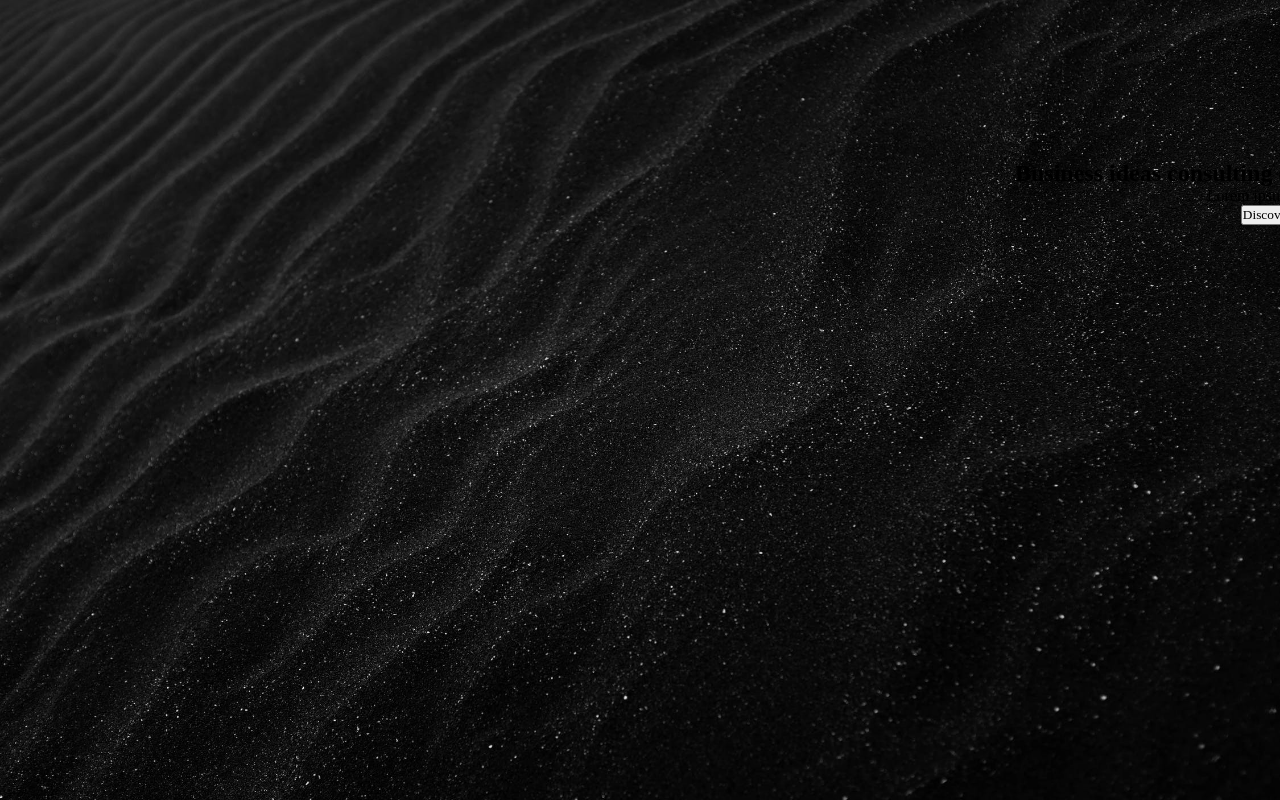
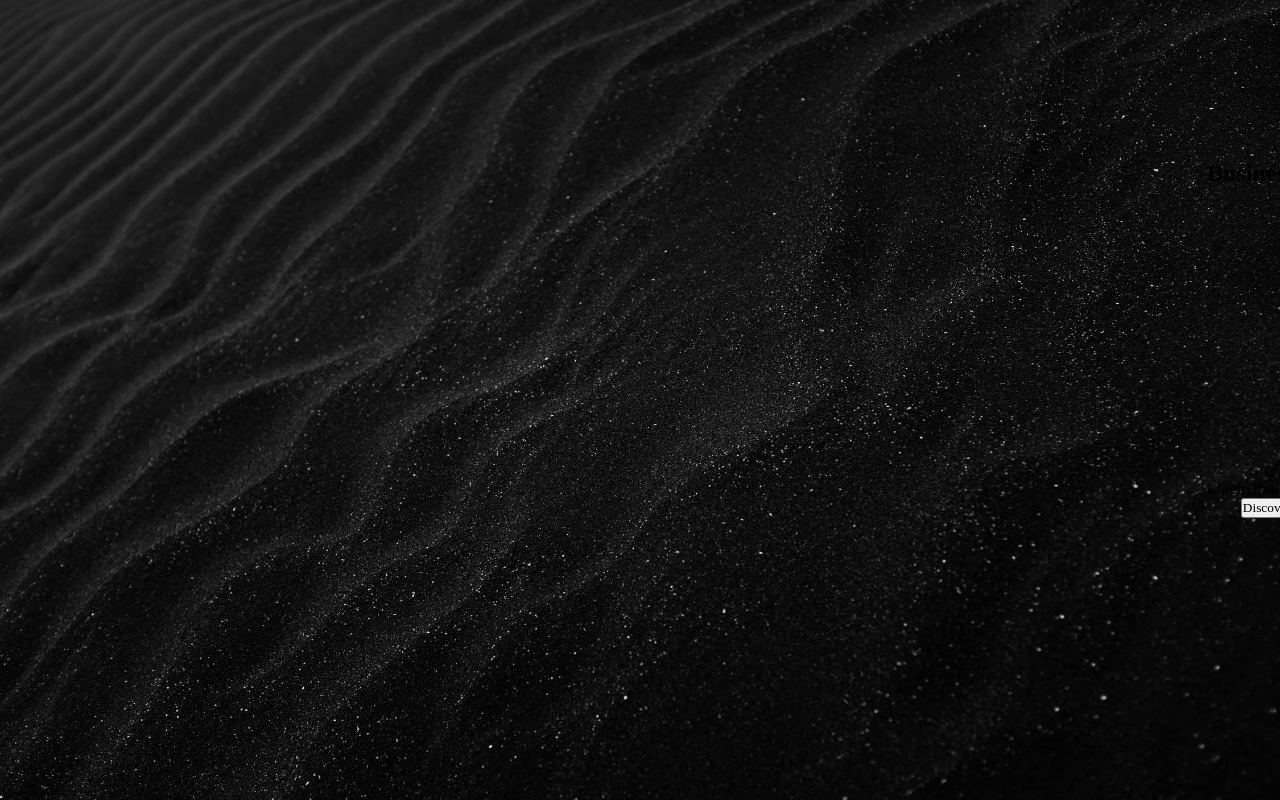
Before and after one commit to BilalAdan2003/business-agency, a plain HTML site: page index.html in a window 1280 px wide. Shown: the top 800 px of the page. Drawn offline with Linux system fonts and the light colour scheme.

Commit message:
add  style banner heading span

```diff
--- a/index.html
+++ b/index.html
@@ -22,9 +22,9 @@
         <div class="banner">
           <h1 class="banner-heading">
             <span class="heading-1">Business ideas</span>
-            <span class="heading-2">consulting</span>
+            <!-- <span class="heading-2">consulting</span>
             <span class="heading-3">digital marketing</span>
-            <span class="heading-4">strategy</span>
+            <span class="heading-4">strategy</span> -->
           </h1>
           <p clloass="banner-paragraph">Lorem ipsum dolor sit.</p>
           <button class="banner-btn">Discover now</button>
--- a/style.css
+++ b/style.css
@@ -24,14 +24,18 @@ html {
   background-repeat: no-repeat;
   background-size: cover;
 }
-.banner{width: 100%;
-    position: absolute;
-    top: 20%;
-    left: 50%;
-    transform: translate(-50);
-    text-align: center;
+.banner {
+  width: 100%;
+  position: absolute;
+  top: 20%;
+  left: 50%;
+  transform: translate(-50);
+  text-align: center;
 }
-.banner-heading{margin-top: ;
-height: ;}
-.banner-heading span{}
+.banner-heading {
+  margin: bottom 4rem;
+  height: 20rem;
+}
+.banner-heading span {font-family: "oswald","san-serif";
+}
 /* end of section-1 */
```
